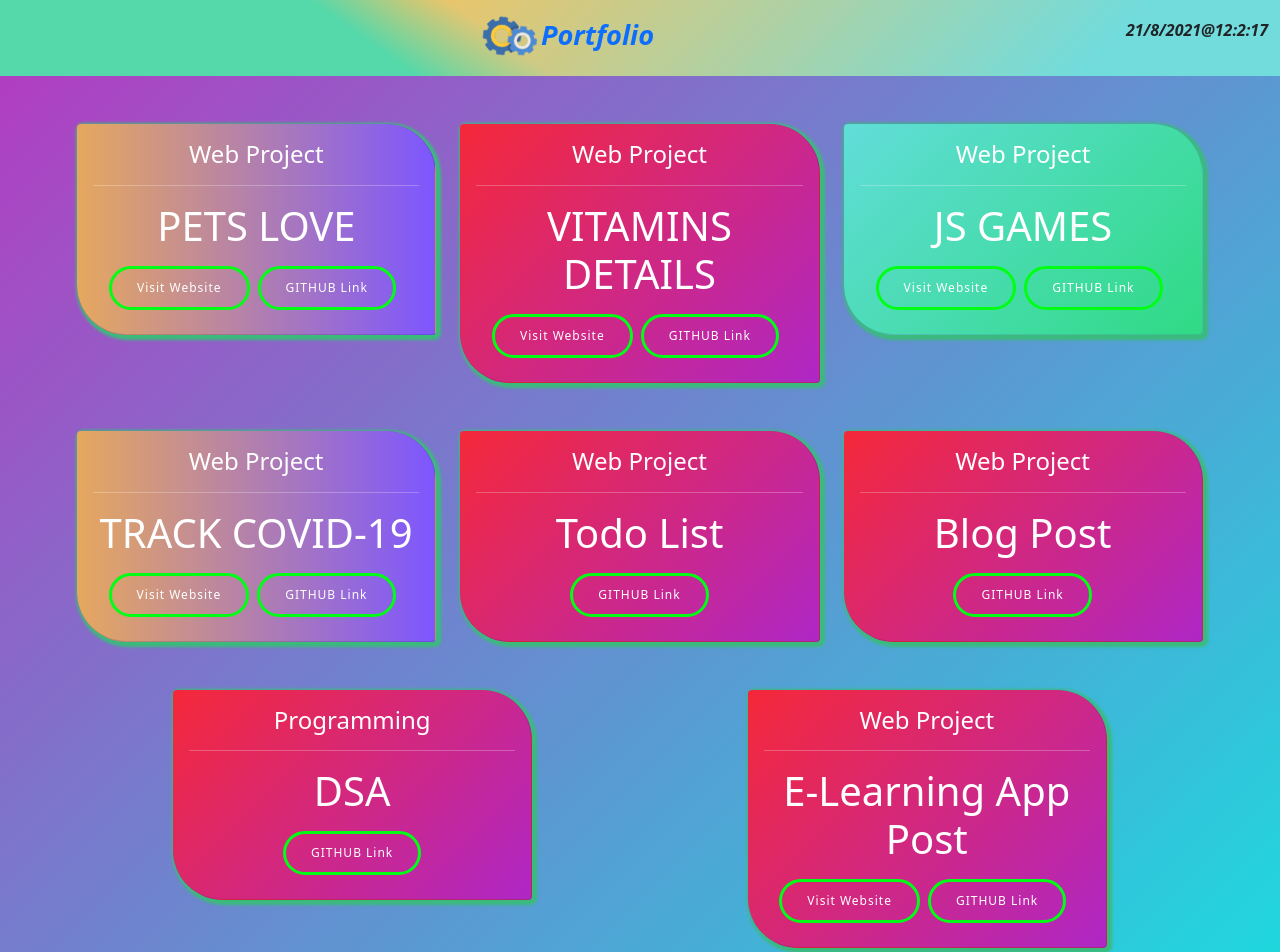
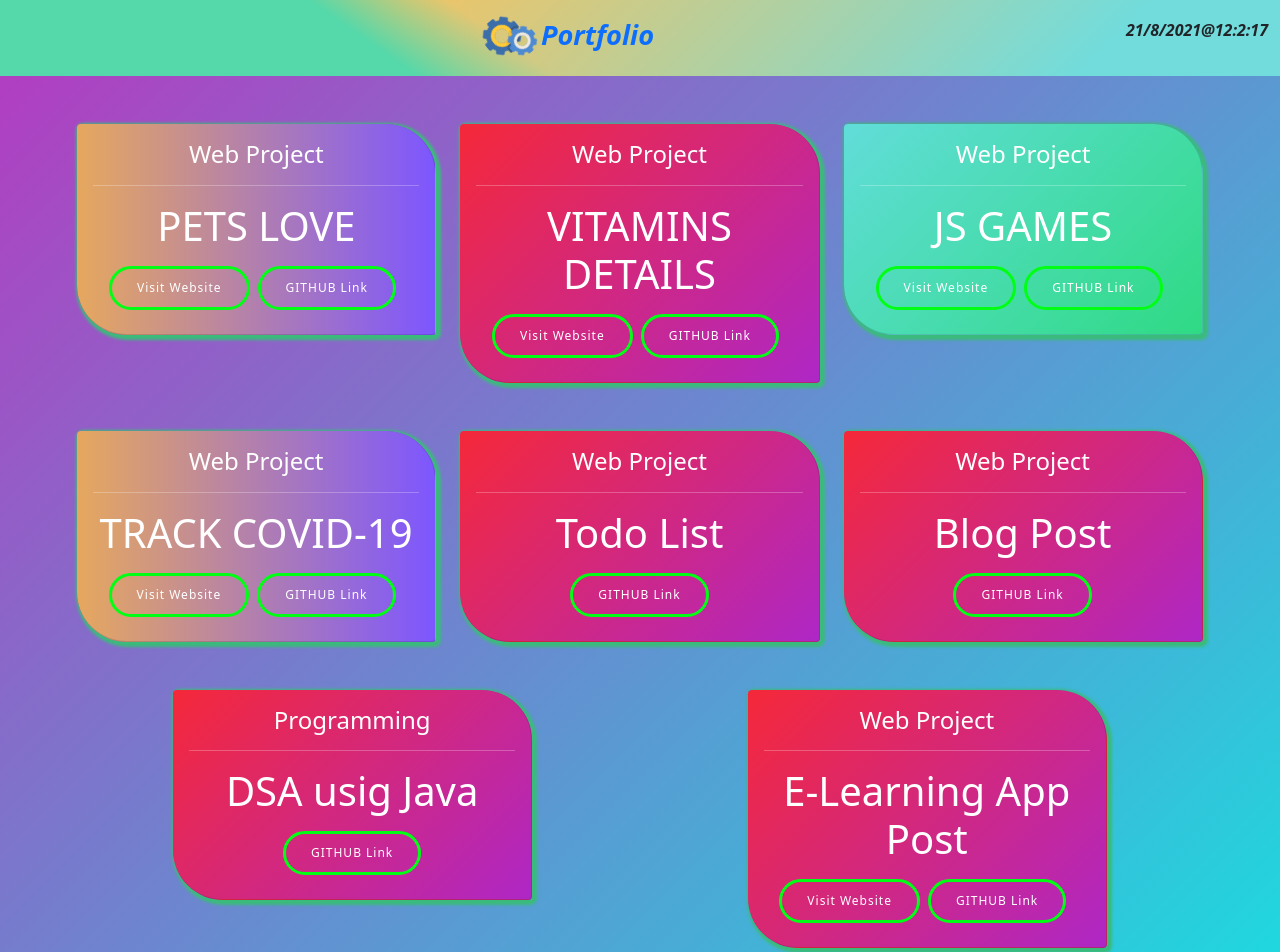
Before and after one commit to duggeraviteja/my-portpolio, a React (Create React App) app: page /projects in a window 1280 px wide. Shown: the top 952 px of the page. Built offline with nearby package versions, Linux system fonts and the light colour scheme.

Commit message:
Update Projects.jsx

```diff
--- a/src/components/Projects.jsx
+++ b/src/components/Projects.jsx
@@ -121,7 +121,7 @@ return(
               <div className="card-body">
                 <h4 className="card-title">Programming </h4>
                 <hr />
-                <h1>  DSA </h1>
+                <h1>  DSA usig Java </h1>
 
                 <a href="https://github.com/duggeraviteja/DSA-Using-JAVA" target="_blank" className="btn-start m-2">
                   GITHUB Link</a>
```
